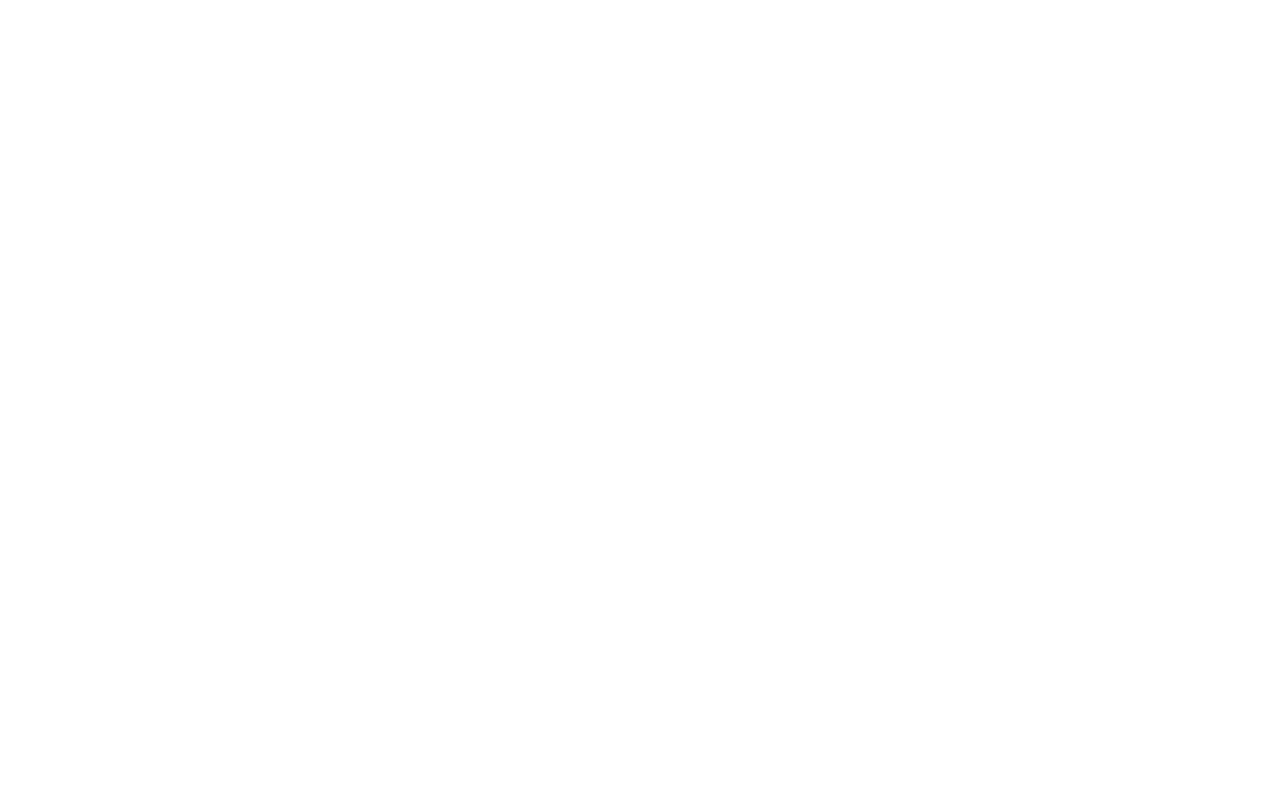
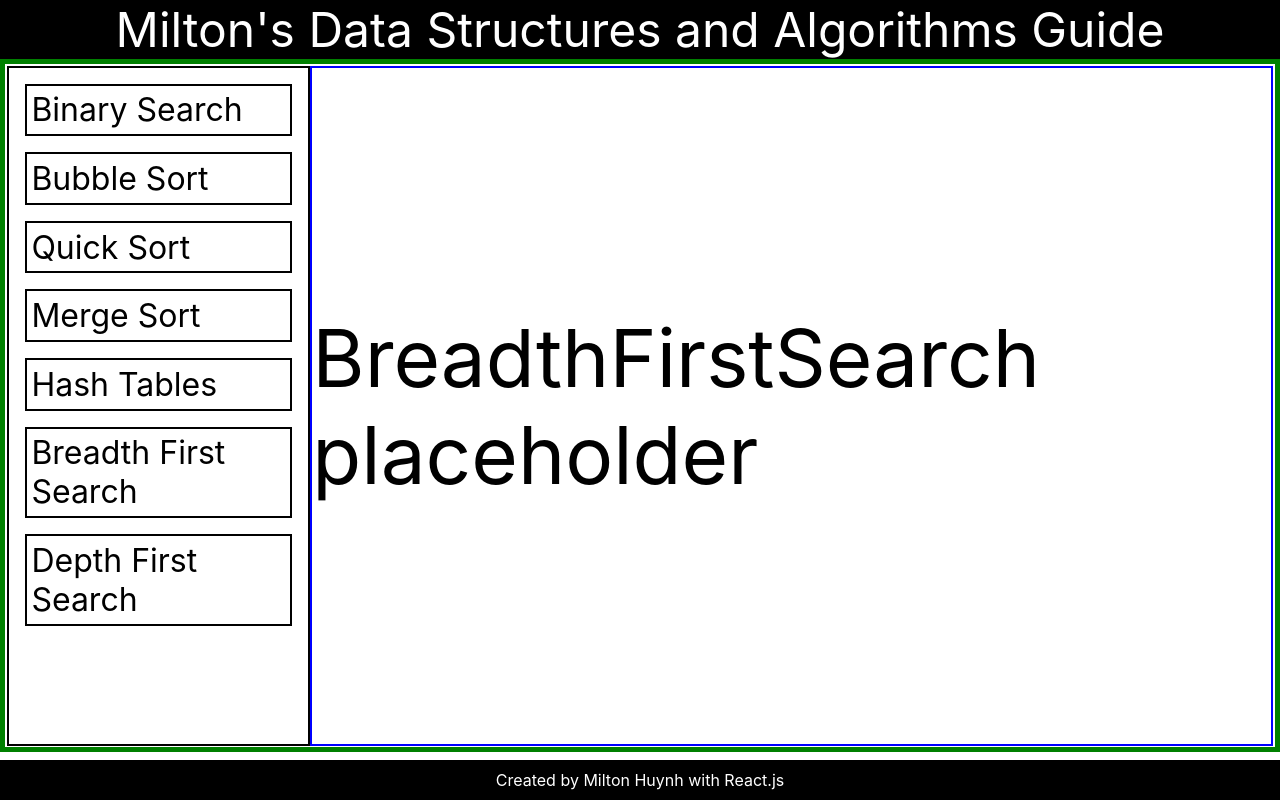
Before and after one commit to miltonhuynh/DSA-guide, a React (Create React App) app in the folder app/: page /DSA-guide/BreadthFirstSearch in a window 1280 px wide. Before the commit this address had no page. Built offline with nearby package versions, Linux system fonts and the light colour scheme.

Commit message:
Added mergesort

```diff
--- a/app/src/App.css
+++ b/app/src/App.css
@@ -19,7 +19,7 @@
 }
 
 #Navigator {
-  width: 20vw;
+  width: 25vw;
   border: 2px solid black;
   overflow-y: scroll;
   font-size: 2rem;
@@ -29,6 +29,7 @@
   border: 2px solid black;
   margin: 1rem;
   cursor: pointer;
+  padding: 0.3rem;
 }
 
 #Content {
--- a/app/src/Components/Nav.js
+++ b/app/src/Components/Nav.js
@@ -9,7 +9,10 @@
       <div class="Concept_Links" onClick={() => navigate("BinarySearch")}>Binary Search</div>
       <div class="Concept_Links"  onClick={() => navigate("BubbleSort")}>Bubble Sort</div>
       <div class="Concept_Links"  onClick={() => navigate("QuickSort")}>Quick Sort</div>
+      <div class="Concept_Links"  onClick={() => navigate("MergeSort")}>Merge Sort</div>
       <div class="Concept_Links"  onClick={() => navigate("HashTables")}>Hash Tables</div>
+      <div class="Concept_Links"  onClick={() => navigate("BreadthFirstSearch")}>Breadth First Search</div>
+      <div class="Concept_Links"  onClick={() => navigate("DepthFirstSearch")}>Depth First Search</div>
     </div>
   )
 }
--- /dev/null
+++ b/app/src/Concepts/BreadthFirstSearch.js
@@ -0,0 +1,7 @@
+import React from 'react'
+
+export default function BreadthFirstSearch() {
+  return (
+    <div>BreadthFirstSearch placeholder</div>
+  )
+}
--- /dev/null
+++ b/app/src/Concepts/DepthFirstSearch.js
@@ -0,0 +1,7 @@
+import React from 'react'
+
+export default function DepthFirstSearch() {
+  return (
+    <div>DepthFirstSearch placeholder</div>
+  )
+}
--- /dev/null
+++ b/app/src/Concepts/MergeSort.js
@@ -0,0 +1,7 @@
+import React from 'react'
+
+export default function MergeSort() {
+  return (
+    <div>MergeSort placeholder</div>
+  )
+}
--- a/app/src/index.js
+++ b/app/src/index.js
@@ -8,6 +8,9 @@
 import BubbleSort from './Concepts/BubbleSort';
 import QuickSort from './Concepts/QuickSort';
 import HashTables from './Concepts/HashTables';
+import DepthFirstSearch from './Concepts/DepthFirstSearch';
+import BreadthFirstSearch from './Concepts/BreadthFirstSearch';
+import MergeSort from './Concepts/MergeSort';
 
 const root = ReactDOM.createRoot(document.getElementById('root'));
 root.render(
@@ -18,7 +21,10 @@
         <Route path="/DSA-guide/BinarySearch" element={<BinarySearch />} />
         <Route path="/DSA-guide/BubbleSort" element={<BubbleSort />} />
         <Route path="/DSA-guide/QuickSort" element={<QuickSort />} />
+        <Route path="/DSA-guide/MergeSort" element={<MergeSort />} />
         <Route path="/DSA-guide/HashTables" element={<HashTables />} />
+        <Route path="/DSA-guide/DepthFirstSearch" element={<DepthFirstSearch />} />
+        <Route path="/DSA-guide/BreadthFirstSearch" element={<BreadthFirstSearch />} />
       </Route>
     </Routes>
   </BrowserRouter>
```
